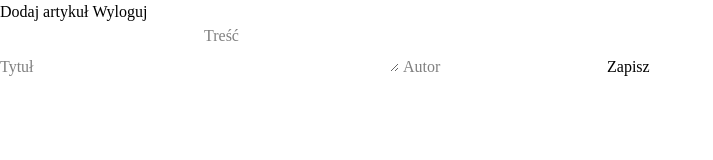
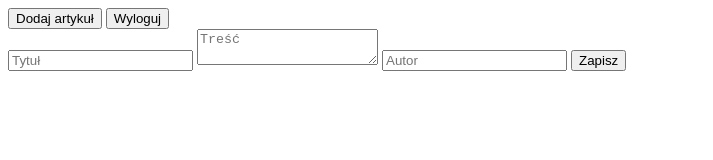
Before and after one commit to matip0/multipage-vite, a website built with Vite: page src/index.html in a window 1280 px wide. Shown: the whole page, without its empty margins (0-713 px from the left). Built offline with nearby package versions, Linux system fonts and the light colour scheme.

Commit message:
Changing style of importing tailwind

```diff
--- a/src/style.css
+++ b/src/style.css
@@ -1 +1,3 @@
-@import "tailwindcss";
+@tailwind base;
+@tailwind components;
+@tailwind utilities;
```
